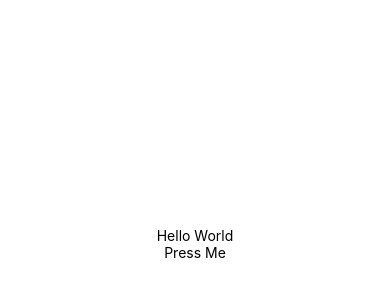
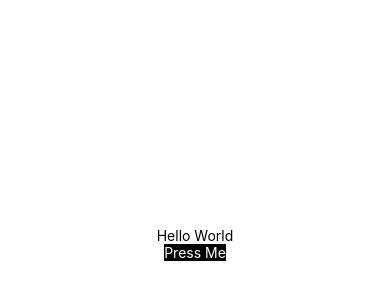
Before and after one commit to brianpompey/rnative-basics, a React Native app: screen / in a window 390 px wide. Shown: the part 178-478 px from the top of the page. Built offline with nearby package versions, Linux system fonts and the light colour scheme.

Commit message:
styled the button

```diff
--- a/App.js
+++ b/App.js
@@ -7,8 +7,8 @@ export default function App() {
     <View style={styles.container}>
       <Text>Hello World</Text>
       <StatusBar style="auto" />
-      <TouchableOpacity>
-        <Text>Press Me</Text>
+      <TouchableOpacity style={styles.button}>
+        <Text style={styles.buttonText}>Press Me</Text>
       </TouchableOpacity>
     </View>
   );
@@ -21,4 +21,10 @@ const styles = StyleSheet.create({
     alignItems: 'center',
     justifyContent: 'center',
   },
+  button: {
+    backgroundColor: '#000000',
+  },
+  buttonText: {
+    color: '#FFFFFF'
+  }
 });
```
